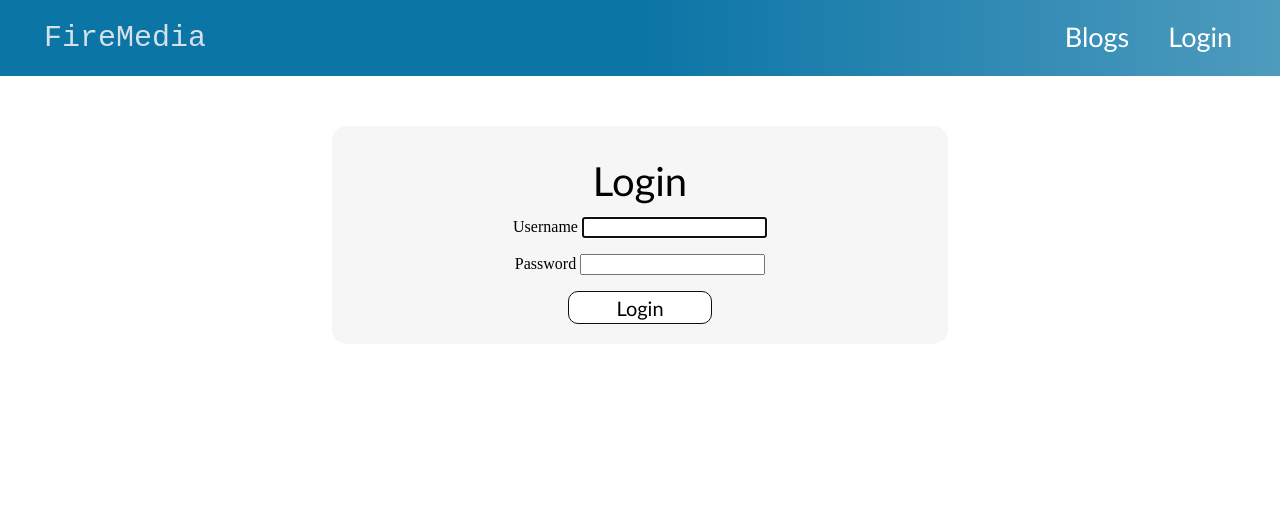
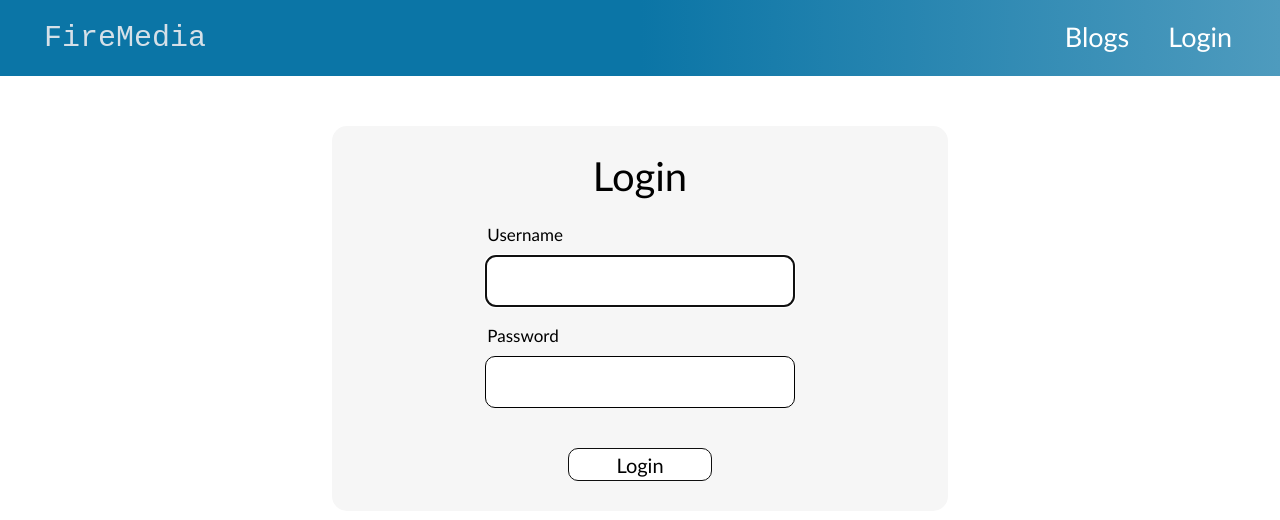
Before and after one commit to FireTheLost/FireMedia2, a Django app: page /accounts/login/ in a window 1280 px wide. Shown: the top 520 px of the page. Run offline with Django 4.2, Linux system fonts and the light colour scheme; parts of the project's set-up code (start-up, migrations or seed data) failed here and were passed over.

Commit message:
Fix The CSS Of The Login Page

```diff
--- a/FireMedia2/urls.py
+++ b/FireMedia2/urls.py
@@ -1,15 +1,12 @@
-from django.contrib import admin
-from django.urls import path
-from django.urls import include
-from django.views.generic import RedirectView
-
 from django.conf import settings
 from django.conf.urls.static import static
-
+from django.contrib import admin
+from django.urls import include
+from django.urls import path
 
 urlpatterns = [
     path('admin/', admin.site.urls),
-    path('accounts/', include('django.contrib.auth.urls')),
+    path('accounts/', include('django.contrib.auth.urls'), {'title': 'Login'}),
     path('', include('blog.urls')),
 ]
 
--- a/blog/static/css/styles.css
+++ b/blog/static/css/styles.css
@@ -172,13 +172,16 @@
 
 #login-login {
     font-family: calibri;
-    margin-top: 15px;
+    margin-top: 10px;
     font-size: 40px;
+    margin-bottom: 30px;
 }
 
 #login-input {
 	width: 25%;
 	height: 33px;
+	margin-top: 20px;
+	margin-bottom: 10px;
 	border: 1px solid #0f0f0f;
 	border-radius: 10px;
 	background-color: white;
@@ -192,3 +195,30 @@
     font-size: 21px;
     font-family: calibri;
 }
+
+#id_username {
+    width: 50%;
+    height: 30px;
+    border: 1px solid #000000;
+    border-radius: 10px;
+    padding: 10px;
+    margin: 7px 0px 20px 0px;
+}
+
+#id_password {
+    width: 50%;
+    height: 30px;
+    border: 1px solid #000000;
+    border-radius: 10px;
+    padding: 10px;
+    margin: 7px 0px 20px 0px;
+}
+
+.login-label {
+    font-family: calibri;
+    margin-left: 50%;
+    margin-bottom: 5px;
+    font-size: 17px;
+    text-align: left;
+    transform: translate(-53%, 0%);
+}
--- a/templates/registration/login.html
+++ b/templates/registration/login.html
@@ -7,14 +7,10 @@
     {% csrf_token %}
     <h1 id="login-login">Login</h1>
 
-    <br>
-    {{ form.username.label }}
+    <p class="login-label">Username</p>
     {{ form.username }}
-    <br>
-    <br>
-    {{ form.password.label }}
+    <p class="login-label">Password</p>
     {{ form.password }}
-    <br>
     <br>
 
     <input id="login-input" type="submit" value="Login"/>
```
Also changed, not shown: blog/templates/base.html (+5 -3 lines), blog/views.py (+6 -2 lines), db.sqlite3.
